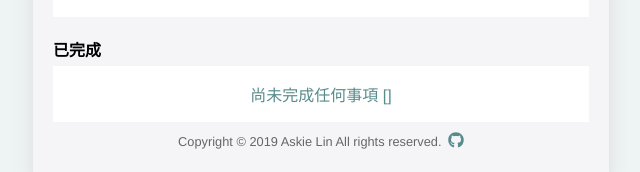
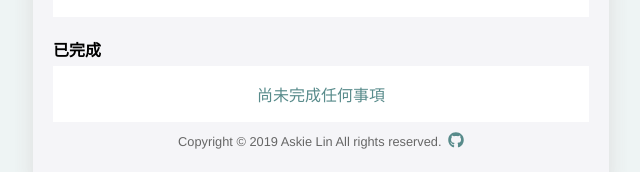
Before and after one commit to askiebaby/todo, a Vue app in the folder vue-version/: page /todo/vue in a window 1280 px wide. Shown: the part 431-603 px from the top of the page, without its empty margins (319-959 px from the left). Built offline with nearby package versions, Linux system fonts and the light colour scheme.

Commit message:
examine the addInput has value or not

```diff
--- a/vue-version/src/components/tasks/TasksCompleted.vue
+++ b/vue-version/src/components/tasks/TasksCompleted.vue
@@ -2,18 +2,24 @@
   <section class="finished">
     <h2>已完成</h2>
     <section class="tasks">
-      尚未完成任何事項
-      {{ todoCompleted }}
+      <span v-if="!hasTodoComplete">尚未完成任何事項</span>
+      <div class="task" :data-index="todo.id" v-for="todo of todoCompleted" :key="todo.id">
+        <span class="task__checkbox"></span>
+        <span type="text" class="task__content">d</span>
+        <input type="button" class="task__button task__delete" value="刪除">
+      </div>
     </section>
   </section>
 </template>
-<style lang="scss" scoped>
-</style>
+<style lang="scss" scoped></style>
 <script>
 export default {
   computed: {
     todoCompleted() {
       return this.$store.getters.todoCompleted;
+    },
+    hasTodoComplete() {
+      return this.todoCompleted.length > 0;
     }
   }
 };
--- a/vue-version/src/components/tasks/TasksCreate.vue
+++ b/vue-version/src/components/tasks/TasksCreate.vue
@@ -2,7 +2,7 @@
   <section class="create">
     <h2>
       待辦事項
-      <span class="msgBox"></span>
+      <span class="msgBox" ref="msgBox"></span>
     </h2>
     <input
       type="text"
@@ -52,14 +52,22 @@ export default {
   name: "TaskCreate",
   data() {
     return {
-      todoId: Date.now()
+      todoId: Date.now(),
+      isInputEmpty: ""
     };
   },
-  // mounted() {
-  //   this.$refs.addInput.addEventListener("click", this.resetInput);
-  // },
   methods: {
+    checkInputValue() {
+      this.isInputEmpty = this.$refs.addInput.value ? false : true;
+      this.$refs.msgBox.textContent = this.isInputEmpty
+        ? "你沒輸入內容...!!!!"
+        : "";
+    },
     createTodo() {
+      this.checkInputValue();
+
+      if (this.isInputEmpty) return;
+
       const todo = {
         id: this.todoId,
         todo: this.$refs.addInput.value,
--- a/vue-version/src/components/tasks/TasksTodo.vue
+++ b/vue-version/src/components/tasks/TasksTodo.vue
@@ -2,7 +2,7 @@
   <section class="notFinish">
     <section class="tasks">
       <span v-if="!hasTodoNotComplete">尚未新增待辦事項</span>
-      <div class="task" data-index="0" v-for="todo of todoNotComplete" :key="todo.id">
+      <div class="task" :data-index="todo.id" v-for="todo of todoNotComplete" :key="todo.id">
         <span class="task__checkbox"></span>
         <input type="text" :value="todo.todo" class="task__content">
         <input type="button" class="task__button task__delete" value="刪除">
@@ -10,8 +10,7 @@
     </section>
   </section>
 </template>
-<style lang="scss" scoped>
-</style>
+<style lang="scss" scoped></style>
 <script>
 export default {
   computed: {
```
